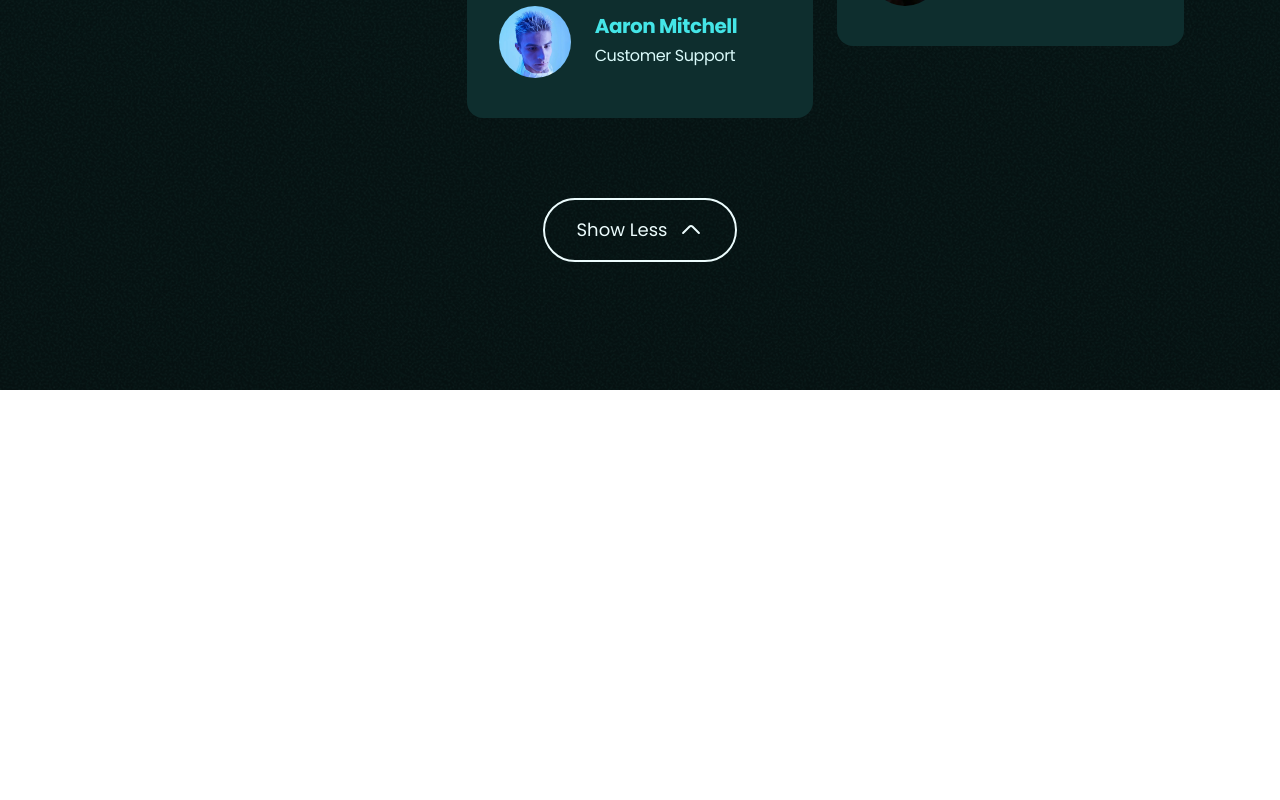
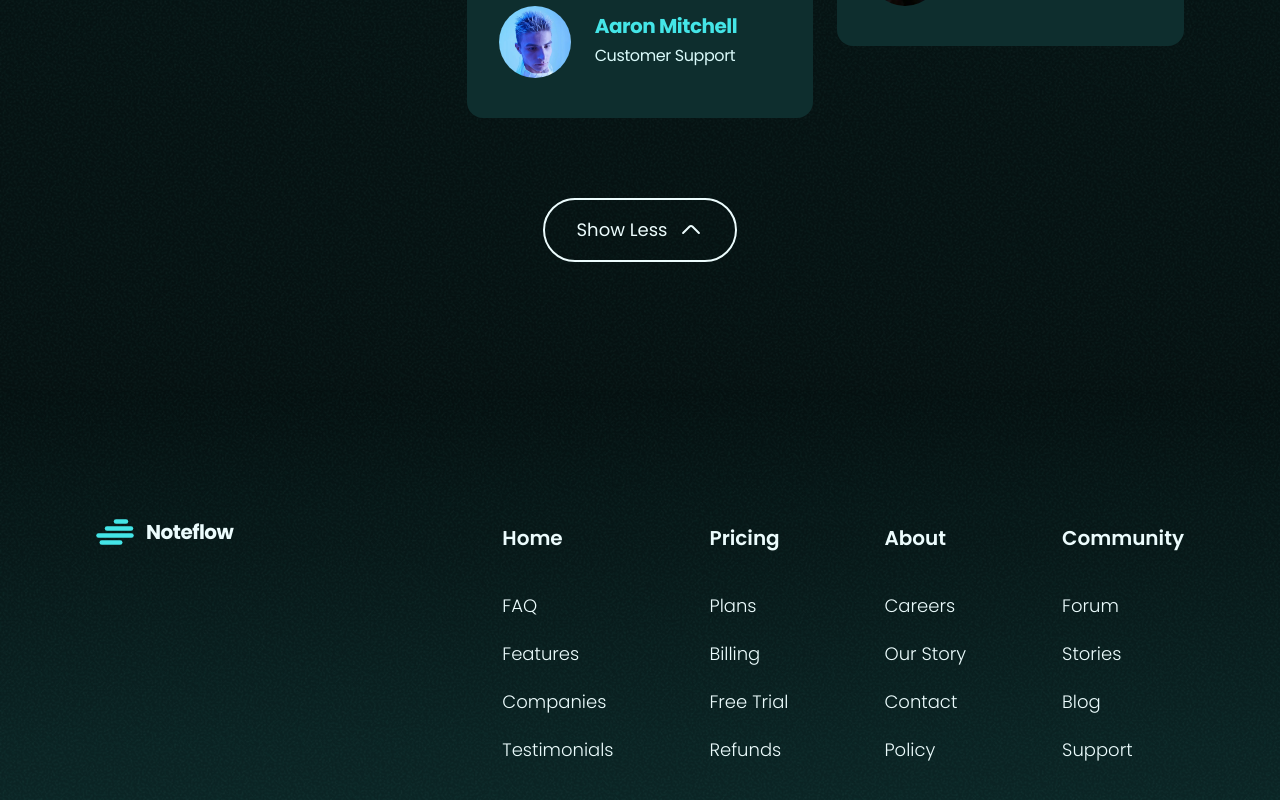
Before and after one commit to DivineUgorji/react-playground, a React (Vite) app in the folder 04-noteflow/: page / in a window 1280 px wide. Shown: the part 7674-8474 px from the top of the page. Before the commit the page ends 8064 px from the top, so only its background shows below. Built offline with nearby package versions, Linux system fonts and the light colour scheme.

Commit message:
Add Footer section component to Noteflow

```diff
--- a/04-noteflow/src/App.jsx
+++ b/04-noteflow/src/App.jsx
@@ -8,6 +8,7 @@ import Logos from "./components/sections/Logos";
 import Features from "./components/sections/Features";
 import FAQs from "./components/sections/FAQs/FAQs";
 import Testimonials from "./components/sections/Testimonials/Testimonials";
+import Footer from "./components/sections/Footer";
 
 function App() {
   return (
@@ -24,6 +25,7 @@ function App() {
         <FAQs />
         <Testimonials />
       </Main>
+      <Footer />
     </Page>
   );
 }
--- /dev/null
+++ b/04-noteflow/src/components/sections/Footer.jsx
@@ -0,0 +1,45 @@
+import { footerCols } from "../../utils/content";
+import Logo from "../icons/Logo";
+function Footer() {
+  return (
+    <footer className="bg-gradient-to-bottom">
+      <div className="m-auto flex max-w-[90rem] justify-between px-24 py-32">
+        <div>
+          <a className="flex items-center gap-x-3" href="#">
+            <Logo
+              className="stroke-primary-500"
+              width={4.5}
+              alt="Noteflow icon"
+            />
+            <p className="text-primary-50 text-xl font-bold tracking-tight">
+              Noteflow
+            </p>
+          </a>
+        </div>
+        <div className="grid grid-cols-[repeat(4,max-content)] gap-x-24">
+          {footerCols.map((col) => (
+            <div key={col.id}>
+              <p className="text-primary-50 mb-8 text-xl/loose font-semibold">
+                {col.category}
+              </p>
+              <ul className="flex flex-col gap-y-4">
+                {col.links.map((link, i) => (
+                  <li className="cursor-pointer" key={i}>
+                    <a
+                      href="#"
+                      className="text-primary-50 hover:text-primary-500 transition-properties text-lg/8 font-light"
+                    >
+                      {link}
+                    </a>
+                  </li>
+                ))}
+              </ul>
+            </div>
+          ))}
+        </div>
+      </div>
+    </footer>
+  );
+}
+
+export default Footer;
```
